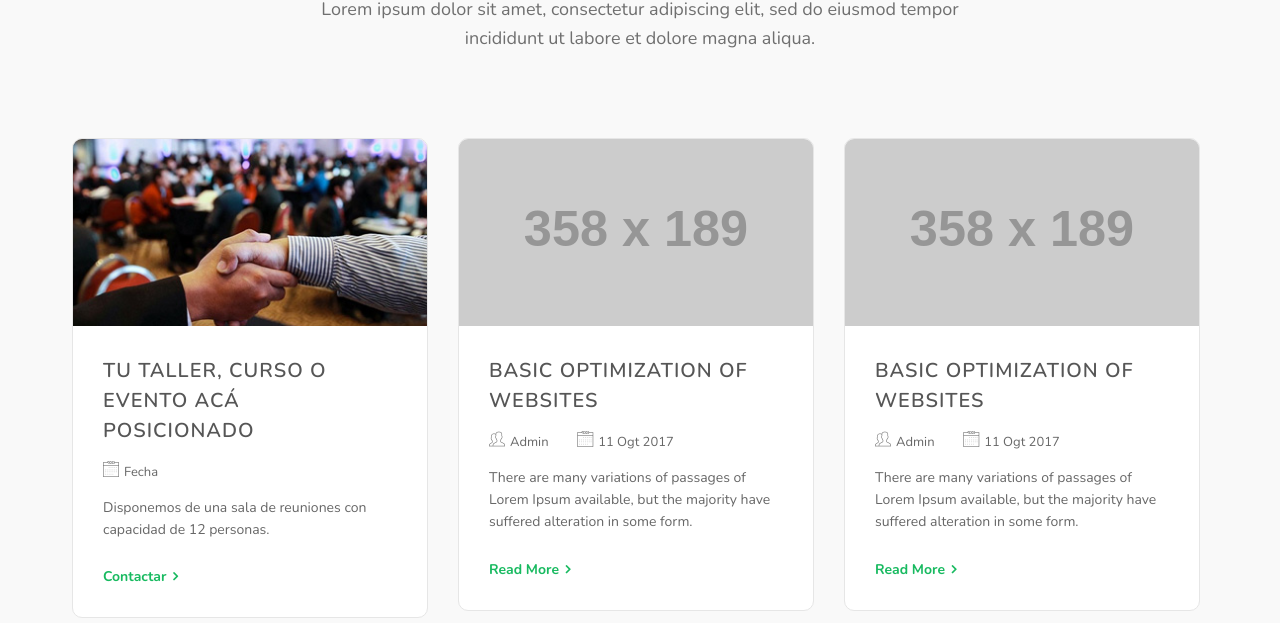
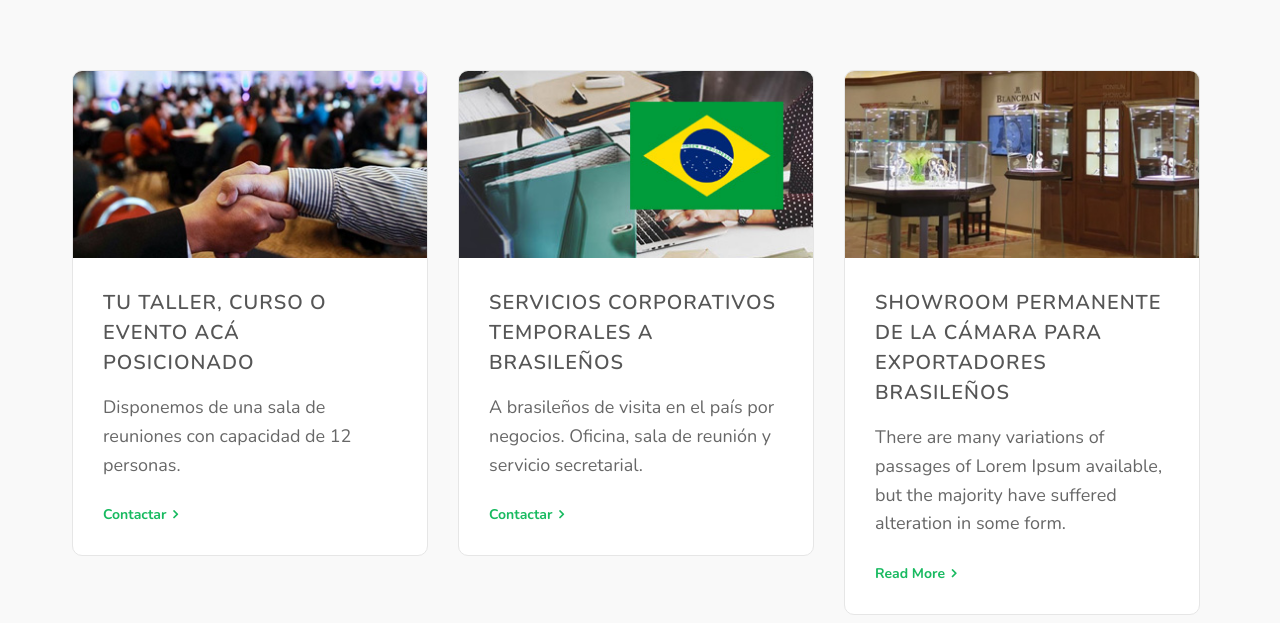
Before and after one commit to fernandoportelab/cavenbra, a plain HTML site: page talleres-eventos.html in a window 1280 px wide. Shown: the part 546-1169 px from the top of the page. Drawn offline with nearby package versions, Linux system fonts and the light colour scheme; placeholder pictures from the web are drawn by us; files whose address does not match are found by name.

Commit message:
act 10 mayo

```diff
--- a/css/styles.css
+++ b/css/styles.css
@@ -1416,7 +1416,7 @@ c) Service Box
 }
 
 .blog-grid-content p{
-    font-size: 14px;
+    font-size: 18px;
     color: #676767;
     line-height: 160%;
     margin-top: 15px;
--- a/talleres-eventos.html
+++ b/talleres-eventos.html
@@ -145,8 +145,7 @@
 <div class="section-block-grey">
 	<div class="container">
 		<div class="section-heading center-holder">
-			<h2>Talleres, cursos y eventos</h2>
-			<p>Lorem ipsum dolor sit amet, consectetur adipiscing elit, sed do eiusmod tempor<br> incididunt ut labore et dolore magna aliqua. </p>
+			<h2>Nuestra oferta</h2>
 		</div>
 		<div class="row">
 			<div class="col-md-4 col-sm-6 col-xs-12">
@@ -158,9 +157,7 @@
 					<div class="blog-grid-content inner-padd">
 						<h4><a href="blog-post.html">Tu taller, curso o evento acá posicionado</a></h4>
 
-						<div class="admin-info">
-							<i class="icon-calendar-6"></i><span>Fecha</span>
-						</div>
+
 						<p>Disponemos de una sala de reuniones con capacidad de 12 personas.</p>
 						<div class="blog-grid-button">
 							<a href="contacto.html">Contactar</a>
@@ -172,20 +169,15 @@
 			<div class="col-md-4 col-sm-6 col-xs-12">
 				<div class="blog-grid">
 					<div class="blog-grid-img">
-						<img src="https://via.placeholder.com/358x189" alt="blog-img">
+						<img src="./img/servcorp.jpg" alt="blog-img">
 					</div>
 
 					<div class="blog-grid-content inner-padd">
-						<h4><a href="blog-post.html">Basic Optimization Of Websites</a></h4>
-						<div class="admin-info">
-							<i class="icon-users"></i><span>Admin</span>
-						</div>
-						<div class="admin-info">
-							<i class="icon-calendar-6"></i><span>11 Ogt 2017</span>
-						</div>
-						<p>There are many variations of passages of Lorem Ipsum available, but the majority have suffered alteration in some form.</p>
+						<h4><a href="blog-post.html">Servicios corporativos temporales a Brasileños</a></h4>
+
+						<p> A brasileños de visita en el país por negocios. Oficina, sala de reunión y servicio secretarial.</p>
 						<div class="blog-grid-button">
-							<a href="blog-post.html">Read More</a>
+							<a href="contacto.html">Contactar</a>
 						</div>
 					</div>
 				</div>
@@ -194,17 +186,12 @@
 			<div class="col-md-4 col-sm-6 col-xs-12">
 				<div class="blog-grid">
 					<div class="blog-grid-img">
-						<img src="https://via.placeholder.com/358x189" alt="blog-img">
+						<img src="./img/sh.jpg" alt="blog-img">
 					</div>
 
 					<div class="blog-grid-content inner-padd">
-						<h4><a href="blog-post.html">Basic Optimization Of Websites</a></h4>
-						<div class="admin-info">
-							<i class="icon-users"></i><span>Admin</span>
-						</div>
-						<div class="admin-info">
-							<i class="icon-calendar-6"></i><span>11 Ogt 2017</span>
-						</div>
+						<h4><a href="blog-post.html">Showroom permanente de la cámara para exportadores brasileños</a></h4>
+
 						<p>There are many variations of passages of Lorem Ipsum available, but the majority have suffered alteration in some form.</p>
 						<div class="blog-grid-button">
 							<a href="blog-post.html">Read More</a>
@@ -212,7 +199,9 @@
 					</div>
 				</div>
 			</div>
-
+			<div class="section-heading center-holder">
+				<h2>Talleres, conversatorios, cursos y eventos</h2>
+			</div>
 			<div class="col-md-4 col-sm-6 col-xs-12">
 				<div class="blog-grid">
 					<div class="blog-grid-img">
```
Also changed, not shown: index.html (+4 -5 lines), quienes-somos.html (+34 -3 lines), requisitos-afiliacion.html (+6 -6 lines), img/brasilera.jpg, img/servcorp.jpg (added), img/sh.jpg (added).
